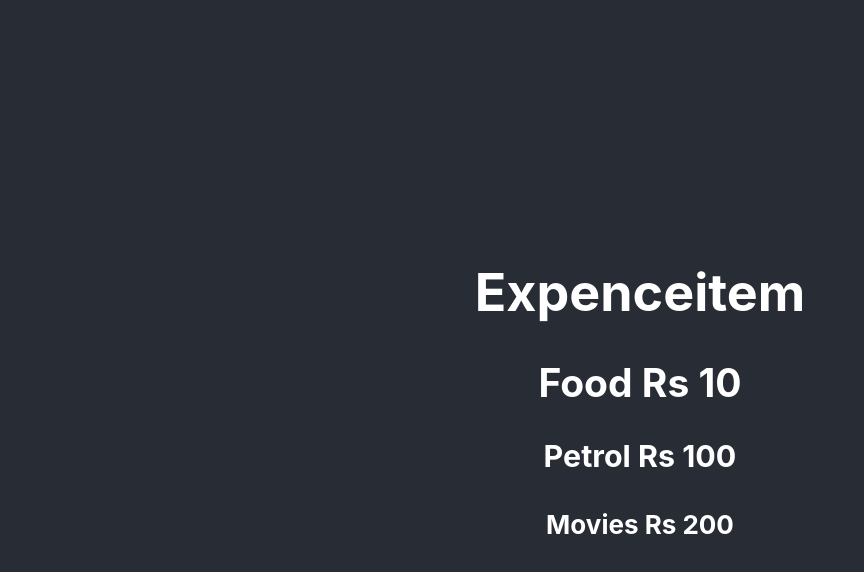
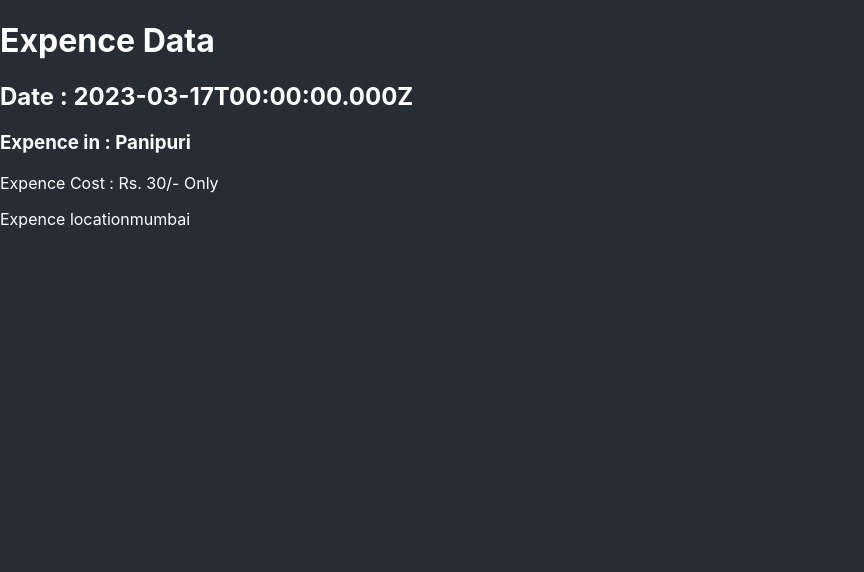
Before and after one commit to Shubham-S-Nimje/Expensetracker, a React (Create React App) app: page / in a window 1280 px wide. Shown: the top 572 px of the page, without its empty margins (0-864 px from the left). Built offline with nearby package versions, Linux system fonts and the light colour scheme.

Commit message:
remove hard coded data

```diff
--- a/src/App.js
+++ b/src/App.js
@@ -1,5 +1,5 @@
 
-import './App.css';
+import './Expenceitem/Expenceitem.css';
 import Expenceitem from './Expenceitem/Expenceitem';
 
 function App() {
--- /dev/null
+++ b/src/Expenceitem/Expenceitem.css
@@ -0,0 +1,7 @@
+body {
+  background-color: #282c34;
+}
+
+.App-header {
+  color: white;
+}
--- a/src/Expenceitem/Expenceitem.js
+++ b/src/Expenceitem/Expenceitem.js
@@ -1,9 +1,14 @@
 export default function Expenceitem()
 {
+    const expencedate = new Date(2023,2,17);
+    const Expencetitle = 'Panipuri';
+    const Expenceprice = 30;
+    const Expencelocation = 'mumbai';
     return <div>
-        <h1>Expenceitem</h1>
-        <h2>Food Rs 10</h2>
-        <h3>Petrol Rs 100</h3>
-        <h4>Movies Rs 200</h4>
+        <h1>Expence Data</h1>
+        <h2>Date : {expencedate.toISOString()}</h2>
+        <h3>Expence in : {Expencetitle}</h3>
+        <p>Expence Cost : Rs. {Expenceprice}/- Only</p>
+        <p>Expence location{Expencelocation}</p>
     </div>
 }
```
